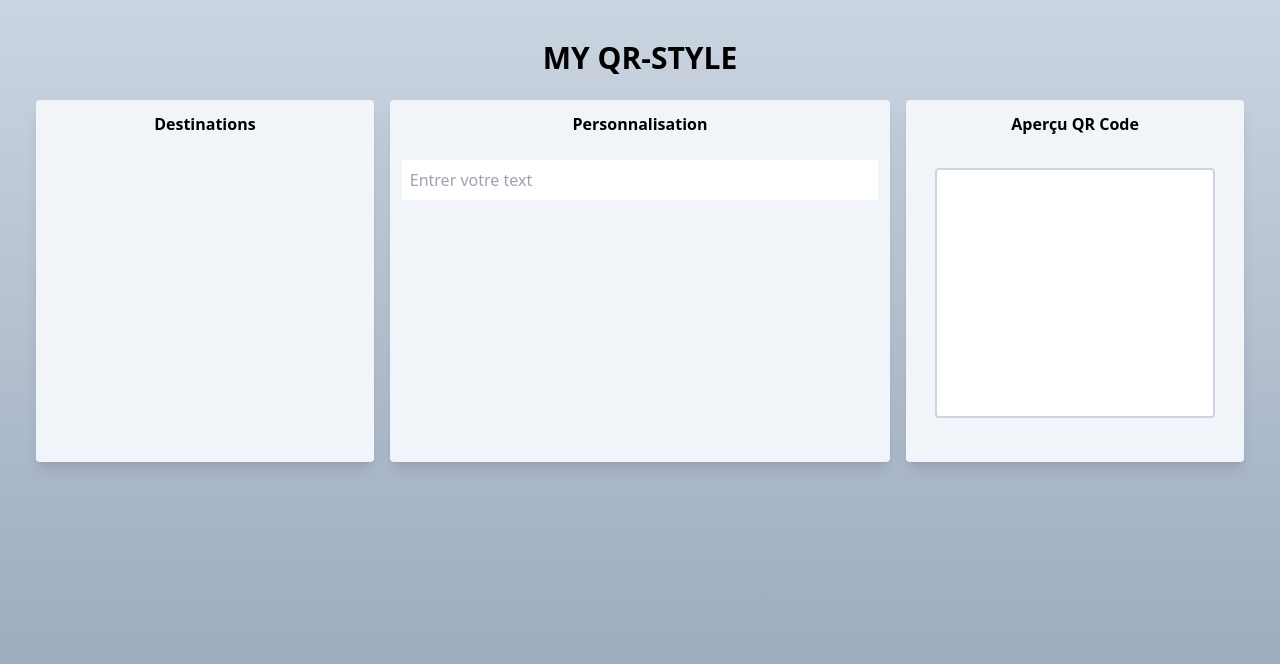
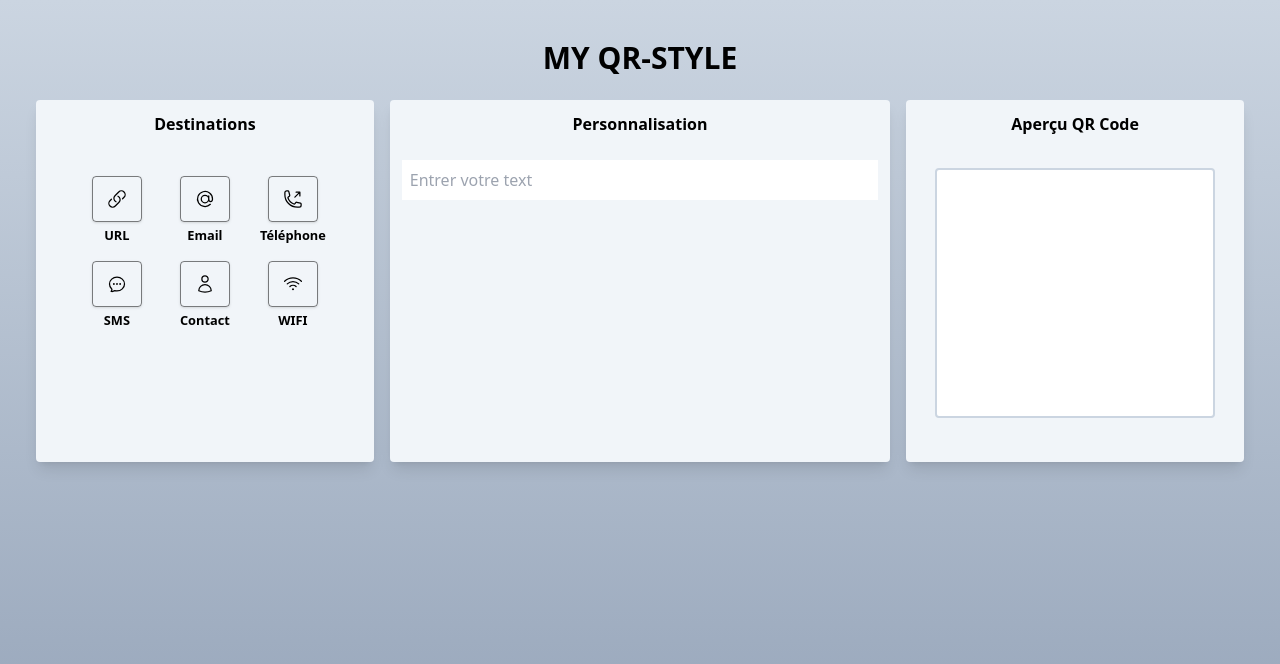
Before and after one commit to assadi-dev/qrcode-generator-electron, a React (Vite) app: page / in a window 1280 px wide. Shown: the top 664 px of the page. Built offline with nearby package versions, Linux system fonts and the light colour scheme.

Commit message:
"Refactor App.tsx to use new components, add ipcMain event handler in index.ts"

```diff
--- a/src/main/index.ts
+++ b/src/main/index.ts
@@ -51,6 +51,7 @@ app.whenReady().then(() => {
 
   // IPC test
   ipcMain.on('ping', () => console.log('pong'))
+  //ipcMain.on('input:text', (event, data) => console.log(`input:text`, data))
 
   createWindow()
 
--- a/src/renderer/src/App.tsx
+++ b/src/renderer/src/App.tsx
@@ -1,15 +1,12 @@
 import Versions from './components/Versions'
 import electronLogo from './assets/electron.svg'
 import React, { FormEvent } from 'react'
+import DestinationCard from './components/DestinationCard'
+import PreviewQrCodeCard from './components/PreviewQrCodeCard'
+import EditorSectionCard from './components/EditorSectionCard'
 
 function App(): JSX.Element {
   const ipcHandle = (): void => window.electron.ipcRenderer.send('ping')
-  const submit = async (e: FormEvent): Promise<void> => {
-    e.preventDefault()
-    console.log('hello')
-  }
-
-  const prevQrcodeRef = React.useRef<HTMLDivElement | null>(null)
 
   return (
     <>
@@ -18,32 +15,9 @@ function App(): JSX.Element {
           <h1 className="text-3xl font-bold">MY QR-STYLE</h1>
         </div>
         <div className="flex  gap-4 min-h-48">
-          <div className="w-1/3 bg-slate-100 rounded shadow-lg p-3">
-            <div>
-              <p className="text-center font-bold">Destinations</p>
-            </div>
-          </div>
-          <div className="w-1/2 bg-slate-100 rounded shadow-lg">
-            <div className="p-3">
-              <div>
-                <p className="text-center font-bold">Personnalisation</p>
-              </div>
-              <div className="my-6">
-                <input type="text" placeholder="Entrer votre text" className="w-full p-2" />
-              </div>
-            </div>
-          </div>
-          <div className="w-1/3 bg-slate-100 rounded shadow-lg  p-3">
-            <div>
-              <p className="text-center font-bold"> Aperçu QR Code</p>
-            </div>
-
-            <div
-              id="preview-qrqode"
-              ref={prevQrcodeRef}
-              className="my-8 mx-auto w-[280px] h-[250px] bg-white border-slate-300 border-2 rounded "
-            ></div>
-          </div>
+          <DestinationCard />
+          <EditorSectionCard />
+          <PreviewQrCodeCard />
         </div>
       </div>
     </>
--- /dev/null
+++ b/src/renderer/src/components/Buttons.tsx/OutlineButtonIcon.tsx
@@ -0,0 +1,17 @@
+import React from 'react'
+
+type IconComponentType = React.JSX.Element
+interface PropsInterface extends React.ComponentProps<'button'> {
+  iconComponent: IconComponentType
+}
+
+const OutlineButtonIcon = (props: PropsInterface): React.JSX.Element => {
+  return (
+    <button {...props}>
+      {props.iconComponent}
+      {props.children}
+    </button>
+  )
+}
+
+export default OutlineButtonIcon
--- /dev/null
+++ b/src/renderer/src/components/DestinationCard/ButtonDestinationGridCard.tsx
@@ -0,0 +1,21 @@
+import React from 'react'
+import OutlineButtonIcon from '../Buttons.tsx/OutlineButtonIcon'
+import Link from '../icons/Link'
+import { ListButtonElements } from './ListButtonElements'
+import ButtonDestinationItem from './ButtonDestinationItem'
+
+const ButtonDestinationGridCard = (): React.JSX.Element => {
+  return (
+    <div className="w-full justify-center justify-items-center items-center  grid grid-cols-[repeat(auto-fill,minmax(50px,80px))] gap-2  mt-9">
+      {ListButtonElements.map((element) => (
+        <ButtonDestinationItem
+          key={element.label}
+          label={element.label}
+          icon={element.iconElement}
+        />
+      ))}
+    </div>
+  )
+}
+
+export default ButtonDestinationGridCard
--- /dev/null
+++ b/src/renderer/src/components/DestinationCard/ButtonDestinationItem.tsx
@@ -0,0 +1,24 @@
+import React from 'react'
+import OutlineButtonIcon from '../Buttons.tsx/OutlineButtonIcon'
+
+interface PropType {
+  label: string
+  icon: any
+}
+
+const ButtonDestinationItem = ({ label, icon }: PropType): React.JSX.Element => {
+  const CLASS_BUTTON = `size-5 mx-auto`
+  const IconRender = icon
+  return (
+    <div className="flex flex-col  text-center w-full items-center p-1">
+      <OutlineButtonIcon
+        type="button"
+        className="text-center w-[50px]  p-3 border-[rgba(0,0,0,0.5)] border shadow rounded hover:bg-[#1b1b1f] hover:text-white active:bg-slate-100 active:text-[#1b1b1f]"
+        iconComponent={<IconRender className={CLASS_BUTTON} />}
+      />
+      <small className="font-bold mt-1">{label}</small>
+    </div>
+  )
+}
+
+export default ButtonDestinationItem
--- /dev/null
+++ b/src/renderer/src/components/DestinationCard/ListButtonElements.tsx
@@ -0,0 +1,33 @@
+import Email from '../icons/Email'
+import Link from '../icons/Link'
+import Phone from '../icons/Phone'
+import SMS from '../icons/SMS'
+import User from '../icons/User'
+import Wifi from '../icons/Wifi'
+
+export const ListButtonElements = [
+  {
+    iconElement: Link,
+    label: 'URL'
+  },
+  {
+    iconElement: Email,
+    label: 'Email'
+  },
+  {
+    iconElement: Phone,
+    label: 'Téléphone'
+  },
+  {
+    iconElement: SMS,
+    label: 'SMS'
+  },
+  {
+    iconElement: User,
+    label: 'Contact'
+  },
+  {
+    iconElement: Wifi,
+    label: 'WIFI'
+  }
+]
--- /dev/null
+++ b/src/renderer/src/components/DestinationCard/index.tsx
@@ -0,0 +1,15 @@
+import React from 'react'
+import ButtonDestinationGridCard from './ButtonDestinationGridCard'
+
+const DestinationCard = () => {
+  return (
+    <div className="w-1/3 bg-slate-100 rounded shadow-lg p-3">
+      <div>
+        <p className="text-center font-bold">Destinations</p>
+      </div>
+      <ButtonDestinationGridCard />
+    </div>
+  )
+}
+
+export default DestinationCard
--- /dev/null
+++ b/src/renderer/src/components/EditorSectionCard/index.tsx
@@ -0,0 +1,28 @@
+import React from 'react'
+
+const EditorSectionCard = () => {
+  const handleChange = (e: React.ChangeEvent<HTMLInputElement>): void => {
+    const value = e.target.value
+    console.log(value)
+  }
+
+  return (
+    <div className="w-1/2 bg-slate-100 rounded shadow-lg">
+      <div className="p-3">
+        <div>
+          <p className="text-center font-bold">Personnalisation</p>
+        </div>
+        <div className="my-6">
+          <input
+            type="text"
+            placeholder="Entrer votre text"
+            className="w-full p-2"
+            onChange={handleChange}
+          />
+        </div>
+      </div>
+    </div>
+  )
+}
+
+export default EditorSectionCard
--- /dev/null
+++ b/src/renderer/src/components/PreviewQrCodeCard/index.tsx
@@ -0,0 +1,21 @@
+import React from 'react'
+
+const PreviewQrCodeCard = () => {
+  const prevQrcodeRef = React.useRef<HTMLDivElement | null>(null)
+
+  return (
+    <div className="w-1/3 bg-slate-100 rounded shadow-lg  p-3">
+      <div>
+        <p className="text-center font-bold"> Aperçu QR Code</p>
+      </div>
+
+      <div
+        id="preview-qrqode"
+        ref={prevQrcodeRef}
+        className="my-8 mx-auto w-[280px] h-[250px] bg-white border-slate-300 border-2 rounded "
+      ></div>
+    </div>
+  )
+}
+
+export default PreviewQrCodeCard
```
